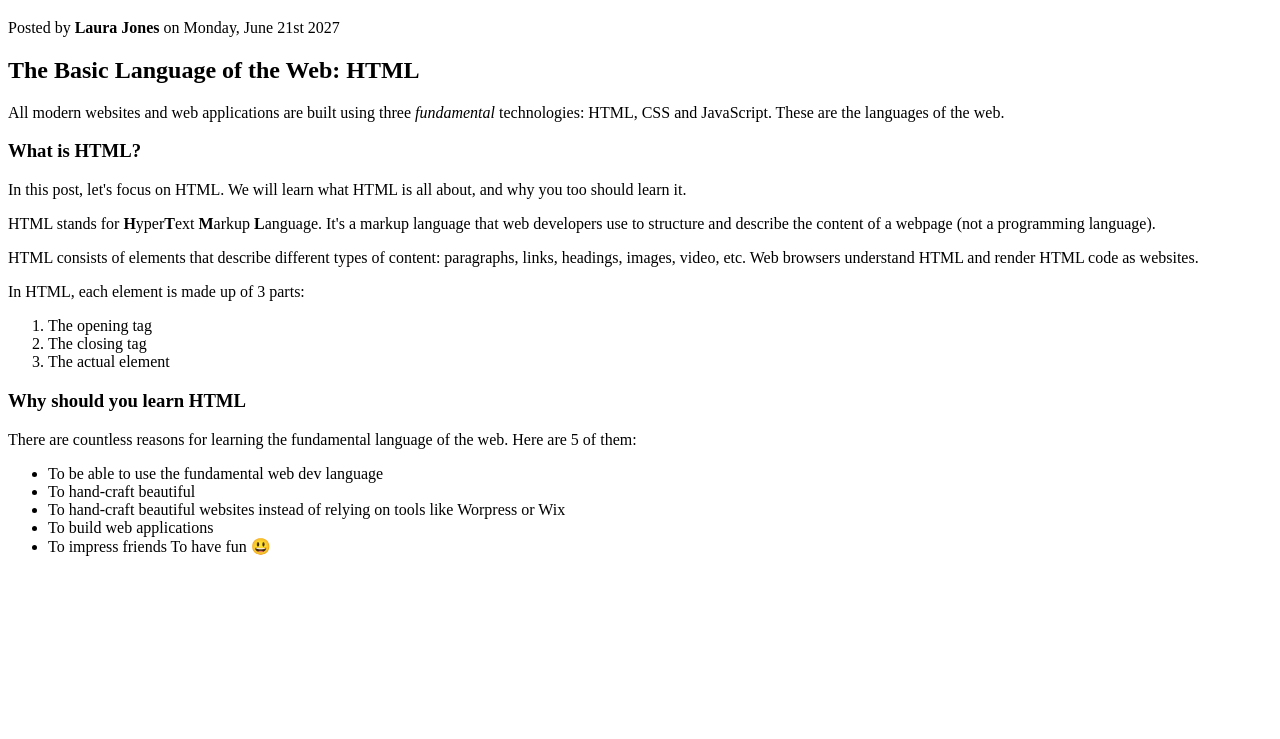
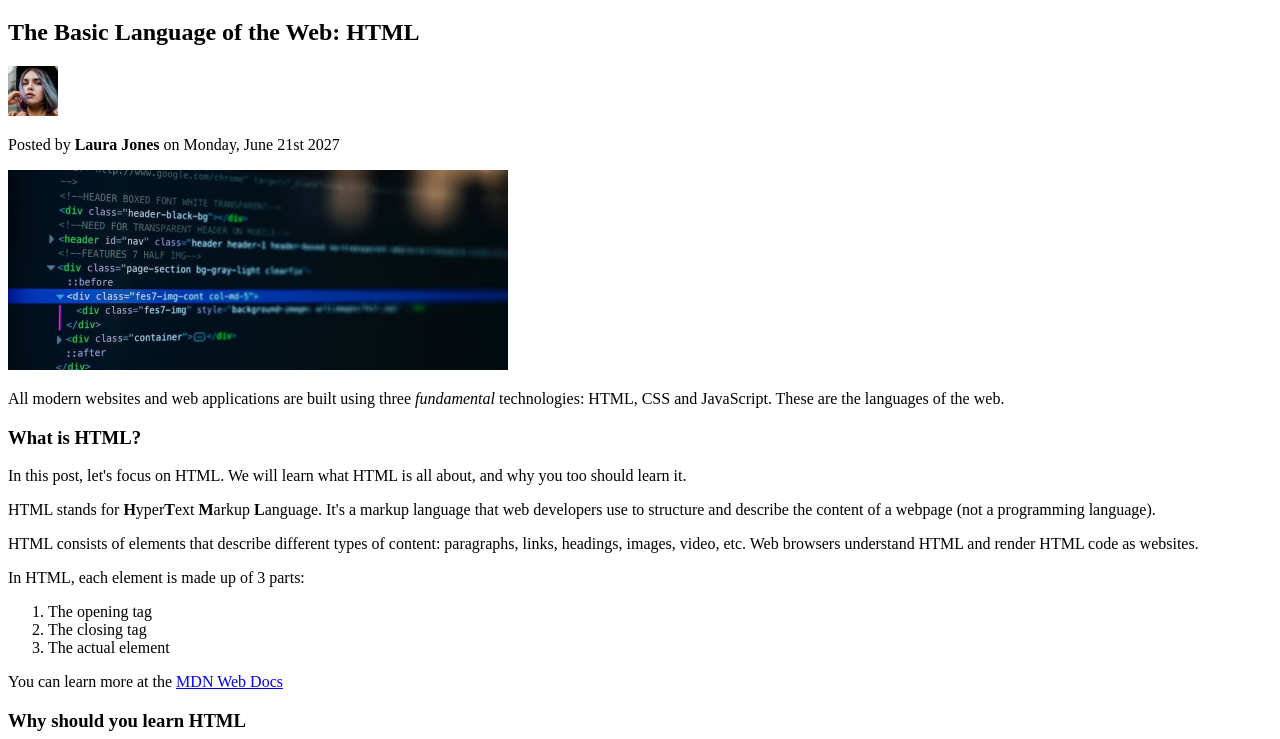
Before and after one commit to MidWest005/HTML, a plain HTML site: page index.html in a window 1280 px wide. Shown: the part 61-800 px from the top of the page. Drawn offline with Linux system fonts and the light colour scheme.

Commit message:
add second page
Add a second page for the blog, and added images to the main page.

```diff
--- a/index.html
+++ b/index.html
@@ -1,13 +1,14 @@
 <!DOCTYPE html>
-<html>
+<html lang="en">
   <head>
+    <meta charset="UTF-8" />
     <title>
       The Basic Language of the Web: HTML & CSS & Javascript & also now with
       React
     </title>
   </head>
 
-  <body>
+  <p>
     <!--
     <h1>The Basic Language of the Web: HTML</h1>
     <h2>The Basic Language of the Web: HTML</h2>
@@ -18,9 +19,23 @@
   -->
 
     <h1>The Code Magazine</h1>
+    <h2>The Basic Language of the Web: HTML</h2>
+
+    <img
+      src="laura-jones.jpg"
+      alt="Picture of a woman"
+      width="50"
+      height="50"
+    />
+
     <p>Posted by <strong> Laura Jones</strong> on Monday, June 21st 2027</p>
 
-    <h2>The Basic Language of the Web: HTML</h2>
+    <img
+      src="post-img.jpg"
+      alt="This is an image of HTML code"
+      width="500"
+      height="200"
+    />
 
     <p>
       All modern websites and web applications are built using three
@@ -57,7 +72,13 @@
       <li>The actual element</li>
     </ol>
 
-    <!--You can learn more at the MDN Web Docs.-->
+    <p>
+      You can learn more at the
+      <a href="https://developer.mozilla.org/en-US/docs/Web/HTML"
+      target="_blank">
+        MDN Web Docs</a
+      >
+    </p>
 
     <h3>Why should you learn HTML</h3>
 
```
Also changed, not shown: blog.html (added, +11 -0 lines), zzzGitIgnore.txt (deleted).
